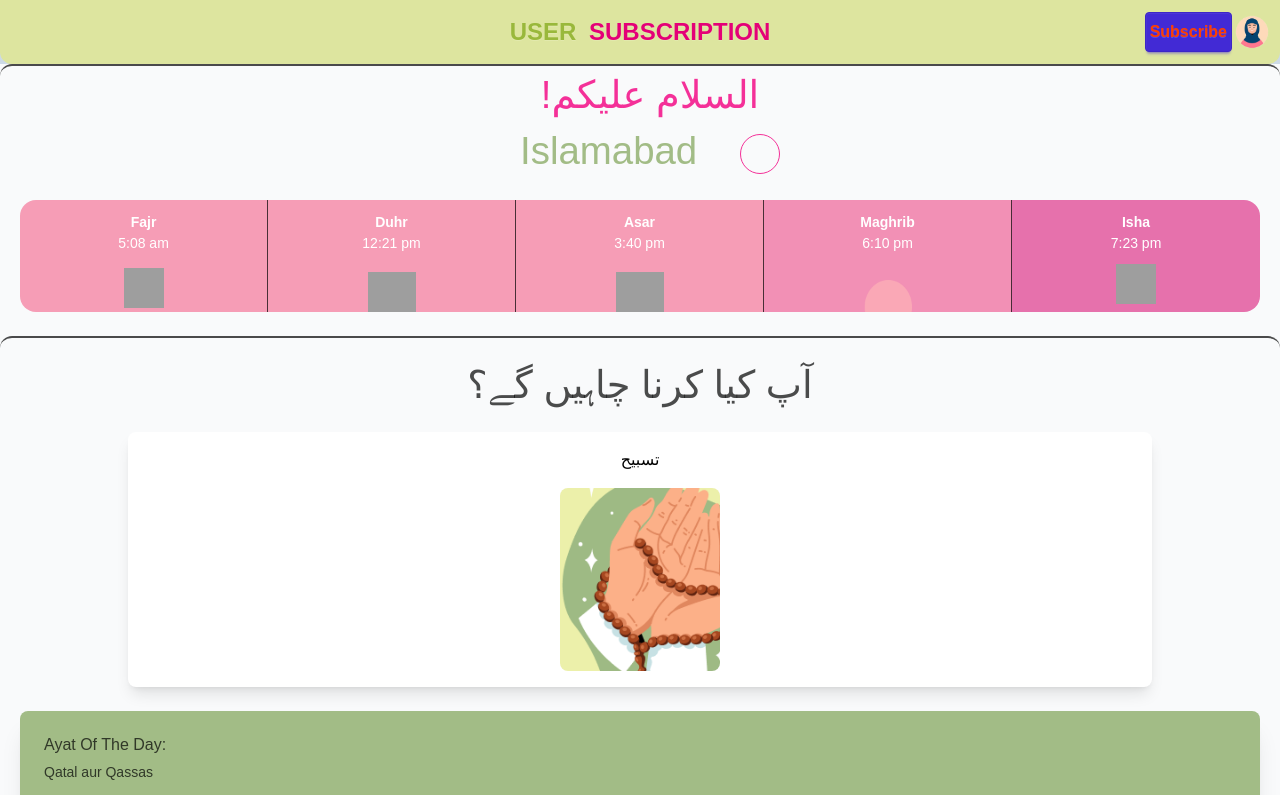
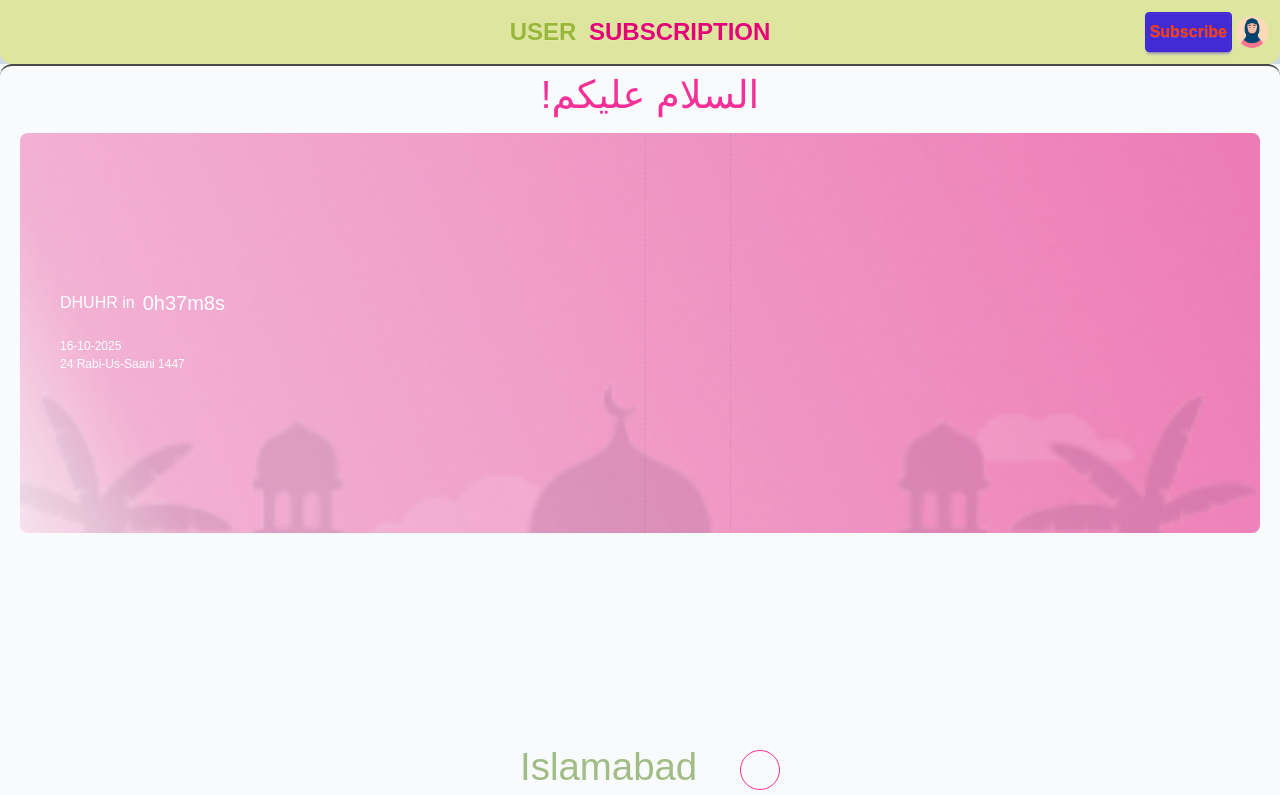
Before and after one commit to Khubaib567/user_subscription_app, a SvelteKit app: page /home in a window 1280 px wide. Shown: the top 795 px of the page. Built offline with nearby package versions, Linux system fonts and the light colour scheme; grey boxes are pictures that could not be loaded.

Commit message:
status : verified webhook

```diff
--- a/src/routes/home/+page.svelte
+++ b/src/routes/home/+page.svelte
@@ -28,7 +28,7 @@
     <div class="flex justify-center border-t-2 rounded-xl">
       <h1 class="text-4xl pl-5 pt-2 font-bold text-secondary">!السلام عليكم</h1>
     </div>
-    <!-- <Dashboard /> -->
+    <Dashboard />
     <PrayerWidget />
     <br />
     <Slider />
```
